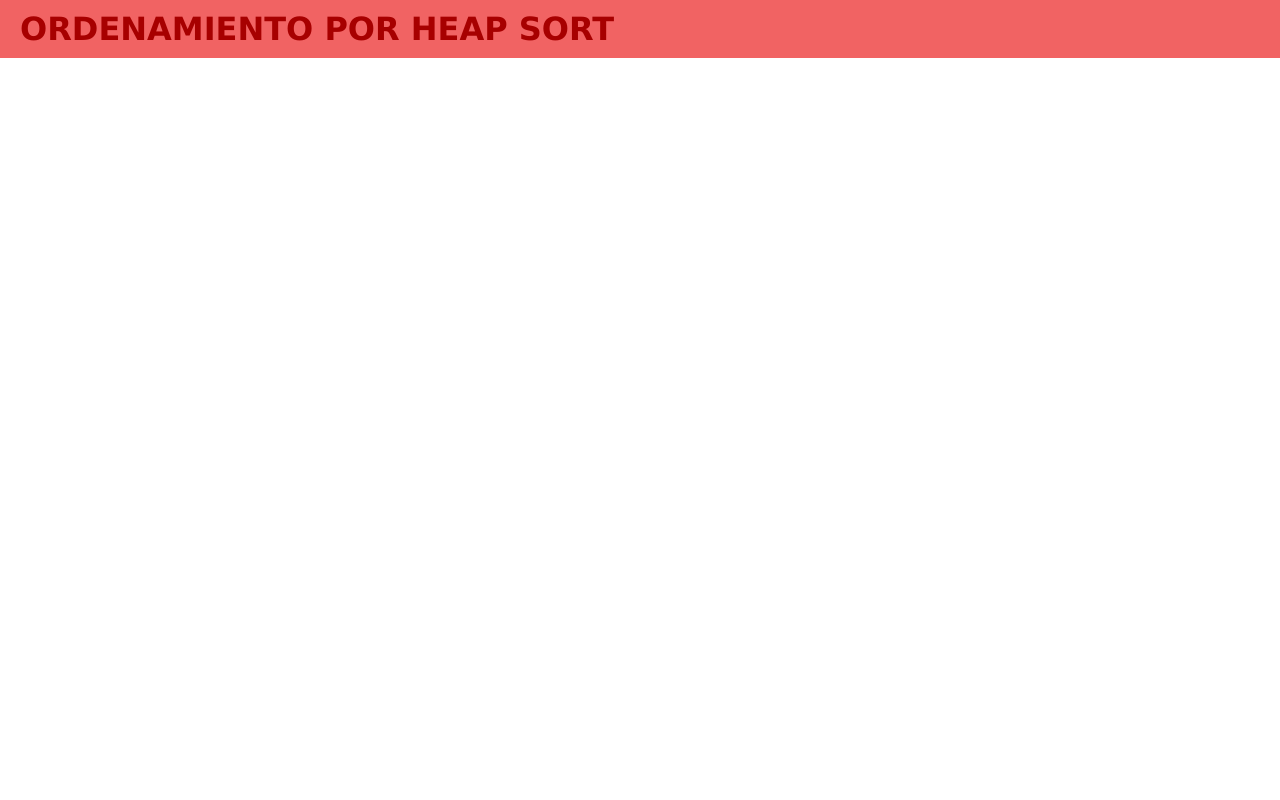
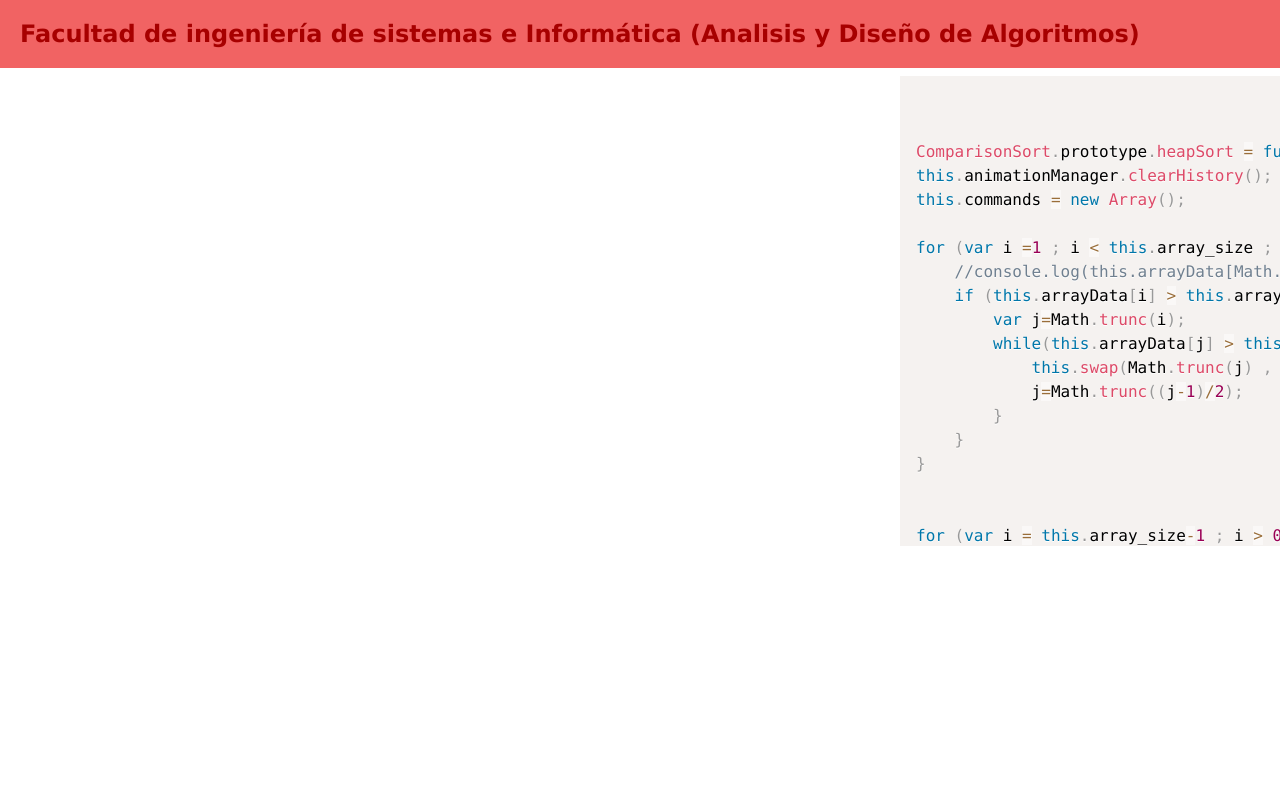
Before and after one commit to argenis-uceda-malca/heaps, a plain HTML site: page ComparisonSort.html in a window 1280 px wide. Drawn offline with nearby package versions, Linux system fonts and the light colour scheme.

Commit message:
se modifico el html principal..fijando la barra me menu en la parte inferior

```diff
--- a/ComparisonSort.html
+++ b/ComparisonSort.html
@@ -1,62 +1,107 @@
 <!DOCTYPE html>
 <html lang="en">
+
 <head>
     <meta charset="UTF-8">
     <meta name="viewport" content="width=device-width, initial-scale=1.0">
     <title>Comparison Sorting Visualization</title>
 
     <link rel="stylesheet" href="visualizationPageStyle.css">
+    <link href="css/prism.css" rel="stylesheet" />
 
     <link rel="stylesheet" href="ThirdParty/jquery-ui-1.8.11.custom.css">
-	<script src="ThirdParty/jquery-1.5.2.min.js"></script>
-	<script src="ThirdParty/jquery-ui-1.8.11.custom.min.js"></script>
+    <script src="ThirdParty/jquery-1.5.2.min.js"></script>
+    <script src="ThirdParty/jquery-ui-1.8.11.custom.min.js"></script>
+
 
     <!-- Javascript for the actual visualization code -->
-		<script type = "text/javascript" src = "AnimationLibrary/CustomEvents.js"> </script>
-		<script type = "text/javascript" src = "AnimationLibrary/UndoFunctions.js"> </script>
-		<script type = "text/javascript" src = "AnimationLibrary/AnimatedObject.js"> </script>
-		<script type = "text/javascript" src = "AnimationLibrary/AnimatedLabel.js"> </script>
-		<script type = "text/javascript" src = "AnimationLibrary/AnimatedCircle.js"> </script>
-		<script type = "text/javascript" src = "AnimationLibrary/AnimatedRectangle.js"> </script>
-		<script type = "text/javascript" src = "AnimationLibrary/AnimatedLinkedList.js"> </script>
-		<script type = "text/javascript" src = "AnimationLibrary/HighlightCircle.js"> </script>
-		<script type = "text/javascript" src = "AnimationLibrary/Line.js"> </script>
-		<script type = "text/javascript" src = "AnimationLibrary/ObjectManager.js"> </script>
-		<script type = "text/javascript" src = "AnimationLibrary/AnimationMain.js"> </script>
-		<script type = "text/javascript" src = "AlgorithmLibrary/Algorithm.js"> </script>
-		<script type = "text/javascript" src = "AlgorithmLibrary/ComparisonSort.js"> </script>
+    <script type="text/javascript" src="AnimationLibrary/CustomEvents.js"> </script>
+    <script type="text/javascript" src="AnimationLibrary/UndoFunctions.js"> </script>
+    <script type="text/javascript" src="AnimationLibrary/AnimatedObject.js"> </script>
+    <script type="text/javascript" src="AnimationLibrary/AnimatedLabel.js"> </script>
+    <script type="text/javascript" src="AnimationLibrary/AnimatedCircle.js"> </script>
+    <script type="text/javascript" src="AnimationLibrary/AnimatedRectangle.js"> </script>
+    <script type="text/javascript" src="AnimationLibrary/AnimatedLinkedList.js"> </script>
+    <script type="text/javascript" src="AnimationLibrary/HighlightCircle.js"> </script>
+    <script type="text/javascript" src="AnimationLibrary/Line.js"> </script>
+    <script type="text/javascript" src="AnimationLibrary/ObjectManager.js"> </script>
+    <script type="text/javascript" src="AnimationLibrary/AnimationMain.js"> </script>
+    <script type="text/javascript" src="AlgorithmLibrary/Algorithm.js"> </script>
+    <script type="text/javascript" src="AlgorithmLibrary/ComparisonSort.js"> </script>
 </head>
-<body onload="init();"  class="VisualizationMainPage">
-    <div id = "container">
 
-        <div id="header">
-            <h1>ORDENAMIENTO POR HEAP SORT</h1>
-        </div>
+<body onload="init();" class="VisualizationMainPage">
+    <div style="min-height: 100vh; display: flex; flex-direction: column;" id="container">
 
-        <div id = "mainContent">
+        <header id="header">
+            <h2>Facultad de ingeniería de sistemas e Informática (Analisis y Diseño de Algoritmos)</h2>
+        </header>
 
-            <div id = "algoControlSection">
+        <main style="flex-grow: 1;" id="mainContent">
+
+            <div id="algoControlSection">
                 <!-- Table for buttons to control specific animation (insert/find/etc) -->
                 <!-- (filled in by javascript code specific to the animtion) -->
                 <table id="AlgorithmSpecificControls"> </table>
             </div>
-                <!-- Drawing canvas where all animation is done.  Note:  can be resized in code -->
+            <!-- Drawing canvas where all animation is done.  Note:  can be resized in code -->
 
-            <canvas id="canvas" width="1000" height="500"></canvas>
+            <div style="display: flex; justify-content: center;"> <canvas id="canvas" width="900" height="400"></canvas>
+                <!-- <img src="imagen/carbon.png " width="300" > -->
+                <pre style="width: 400px; height: 438px;"><code class="language-javascript">
 
-            <div id = "generalAnimationControlSection">
+ComparisonSort.prototype.heapSort = function(event){
+this.animationManager.clearHistory();
+this.commands = new Array();
+
+for (var i =1 ; i < this.array_size ; i++) {
+    //console.log(this.arrayData[Math.trunc((i-1)/2)])
+    if (this.arrayData[i] > this.arrayData[Math.trunc((i-1)/2)]){
+        var j=Math.trunc(i);
+        while(this.arrayData[j] > this.arrayData[Math.trunc((j-1)/2)]){
+            this.swap(Math.trunc(j) , Math.trunc((j-1)/2));
+            j=Math.trunc((j-1)/2);
+        }
+    }
+}
+
+
+for (var i = this.array_size-1 ; i > 0; i--){
+    this.swap(0,i);
+    var j=0, index;
+
+    do{
+        index=2*j+1;
+
+        if(this.arrayData[index] < this.arrayData[index+1] && index < (i-1)){
+            index++;;
+        }
+        if(this.arrayData[j] < this.arrayData[index] && index < i){
+            this.swap(j,index);
+        }
+            j=index;
+        }while(index < i);
+    }
+    this.animationManager.StartNewAnimation(this.commands);
+}
+
+            </code></pre>
+            </div>
+
+        </main> <!-- mainContent -->
+
+        <footer>
+            <div id="generalAnimationControlSection">
                 <!-- Table for buttons to control general animation (play/pause/undo/etc) -->
                 <!-- (filled in by javascript code, specifically AnimationMain.js)  -->
 
-                <table id="GeneralAnimationControls">  </table>
+                <table id="GeneralAnimationControls"> </table>
             </div>
-
-
-        </div> <!-- mainContent -->
-
+        </footer>
 
 
     </div><!-- container -->
+    <script src="js/prism.js"></script>
+</body>
 
-</body>
 </html>
```
